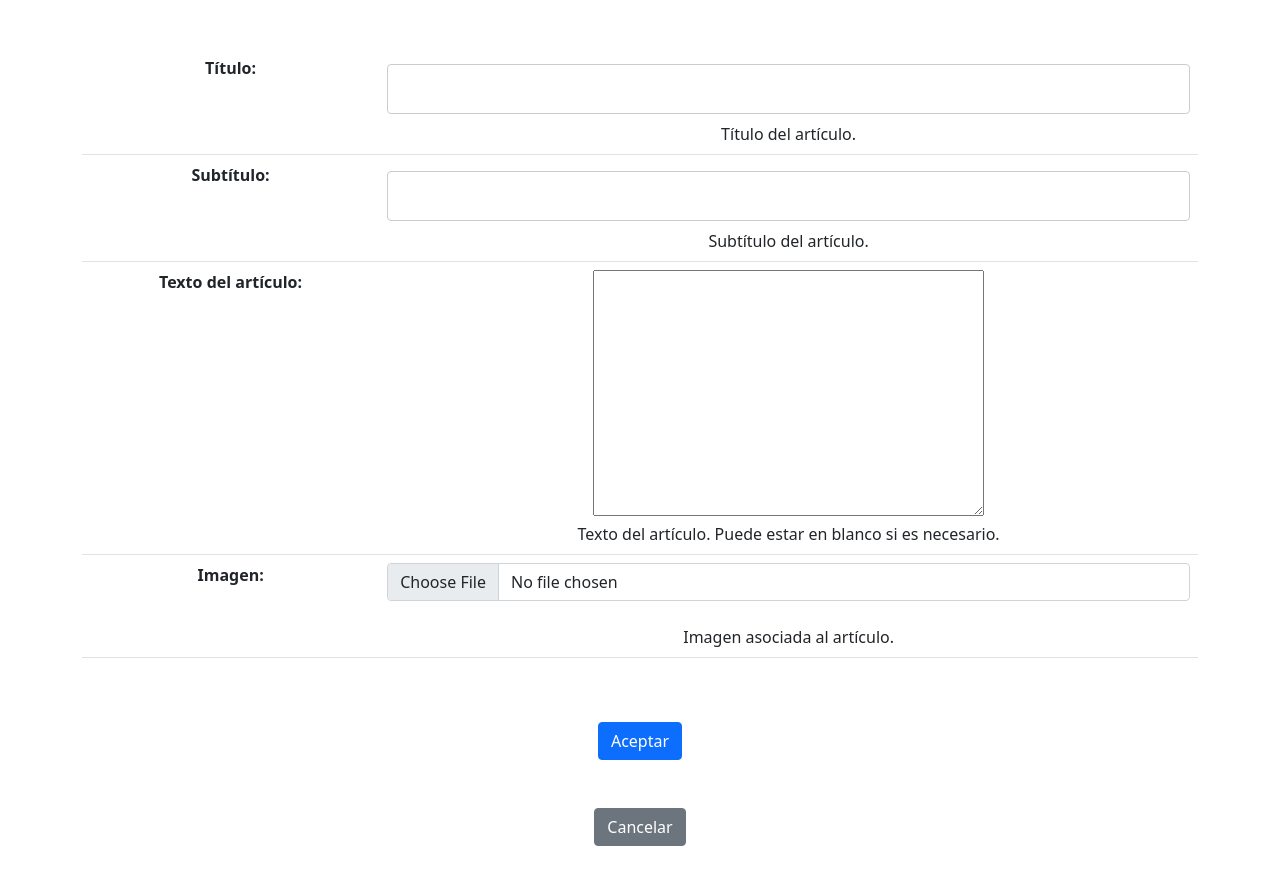
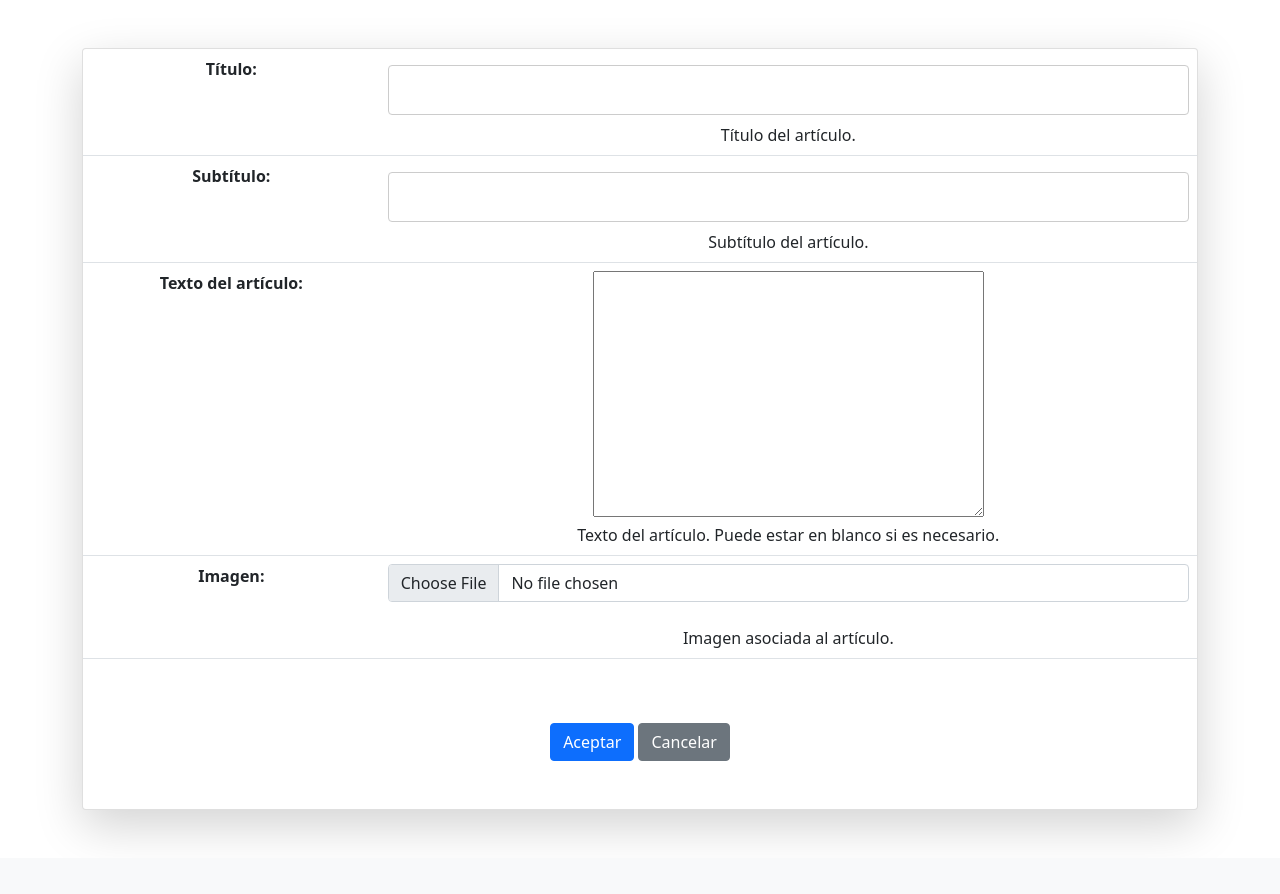
Before and after one commit to sanchezmiguel/CoderBlogRepo, a Django app: page /new in a window 1280 px wide. Shown: the part 72-966 px from the top of the page. After the commit the page ends 904 px from the top, so only its background shows below. Run offline with Django 4.2, Linux system fonts and the light colour scheme; the visitor is signed in with stand-in values (Sample User, id 1); some libraries are stand-ins or nearby versions.

Commit message:
mejorar visual

```diff
--- a/coderDjango/blogApp/templates/blogApp/articulo_form.html
+++ b/coderDjango/blogApp/templates/blogApp/articulo_form.html
@@ -2,11 +2,14 @@
 
 {% block content %}
 <div class="container my-5">
-    <form method="post" enctype="multipart/form-data">
+    <div class="mt-4">
+        <div class="card shadow-lg">
+            <form enctype="multipart/form-data" method="post">
                 <table class="table">
                     {{ form.as_table }}
                 </table>
                 <button class="btn btn-primary my-5" type="submit">Aceptar</button>
+                <a class="btn btn-secondary" href="{% url 'articulo.list' %}">Cancelar</a>
                 {% csrf_token %}
             </form>
 
@@ -15,7 +18,7 @@
                 {{ form.errors }}
             </div>
             {% endif %}
-
-    <a class="btn btn-secondary" href="{% url 'articulo.list' %}">Cancelar</a>
+        </div>
+    </div>
 </div>
 {% endblock %}
```
Lines whose indentation alone changed are shown as unchanged.
